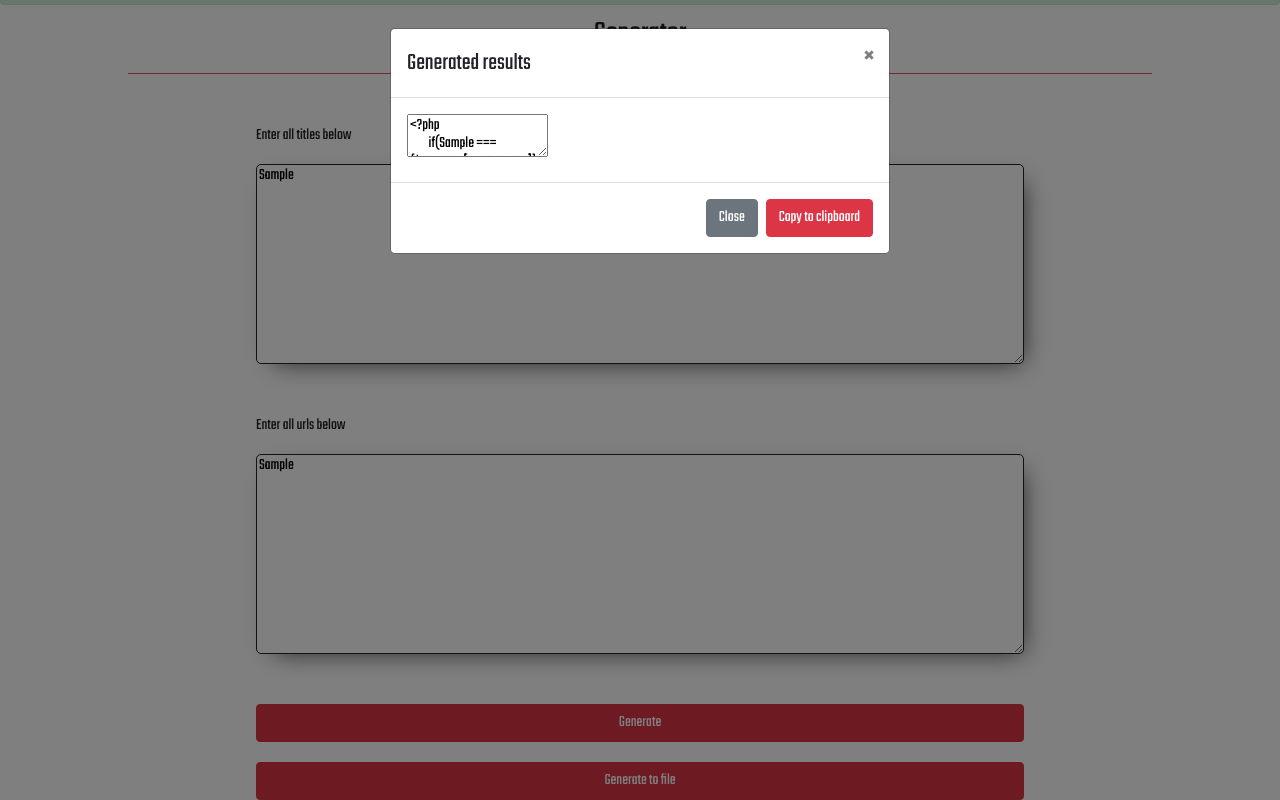
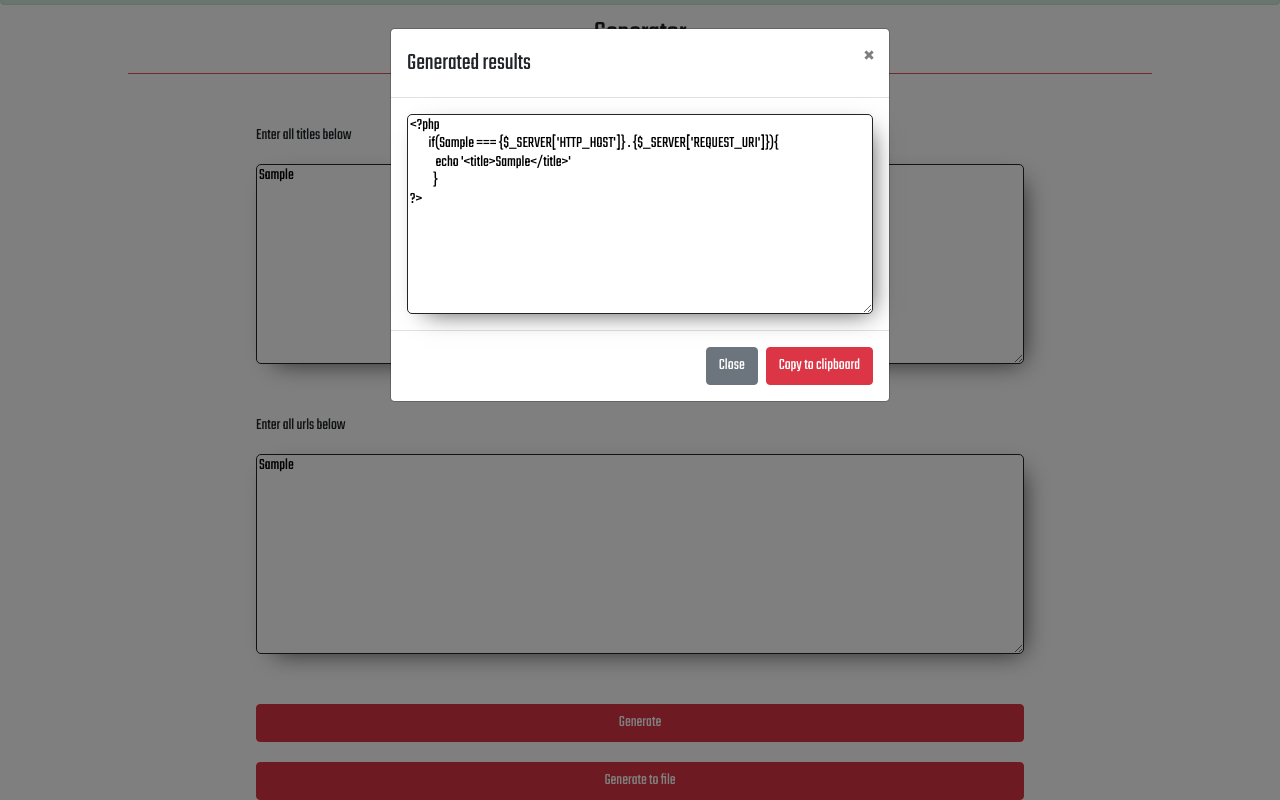
Before and after one commit to DevWichrowski/CMS-title-generator, a React (Create React App) app: page / in a window 1280 px wide. Both pictures are taken after typing "Sample", "Sample" into the empty fields and a click on the button "Generate". Shown: the part 101-901 px from the top of the page. Built offline with nearby package versions, Linux system fonts and the light colour scheme.

Commit message:
Add styles to textareas in ResultModal

```diff
--- a/src/components/Dashboard/TitleGenerator/ResultModal/ResultModal.js
+++ b/src/components/Dashboard/TitleGenerator/ResultModal/ResultModal.js
@@ -3,7 +3,7 @@ import { Button, Modal } from 'react-bootstrap';
 import './ResultModal.scss';
 
 class ResultModal extends Component {
-	constructor(props, context) {
+	constructor(props) {
 		super(props);
 	}
 
@@ -15,7 +15,7 @@ class ResultModal extends Component {
 						<Modal.Title>Generated results</Modal.Title>
 					</Modal.Header>
 					<Modal.Body>
-						<textarea className="custom-textarea" value={this.props.resultValue} readOnly/>
+						<textarea value={this.props.resultValue} readOnly/>
 					</Modal.Body>
 					{console.log(this.props)}
 					<Modal.Footer>
--- a/src/components/Dashboard/TitleGenerator/ResultModal/ResultModal.scss
+++ b/src/components/Dashboard/TitleGenerator/ResultModal/ResultModal.scss
@@ -1,5 +1,9 @@
 .result-modal{
-    .custom-textarea {
+
+
+}
+
+textarea {
     display: block;
     width: 100%;
     height: 200px;
@@ -8,4 +12,8 @@
     border: 1px solid #212529;
     border-radius: 5px;
 }
+
+textarea:focus{
+    outline: unset;
+    box-shadow: 0 0 2pt 1pt red;
 }
```
Lines whose indentation alone changed are shown as unchanged.
